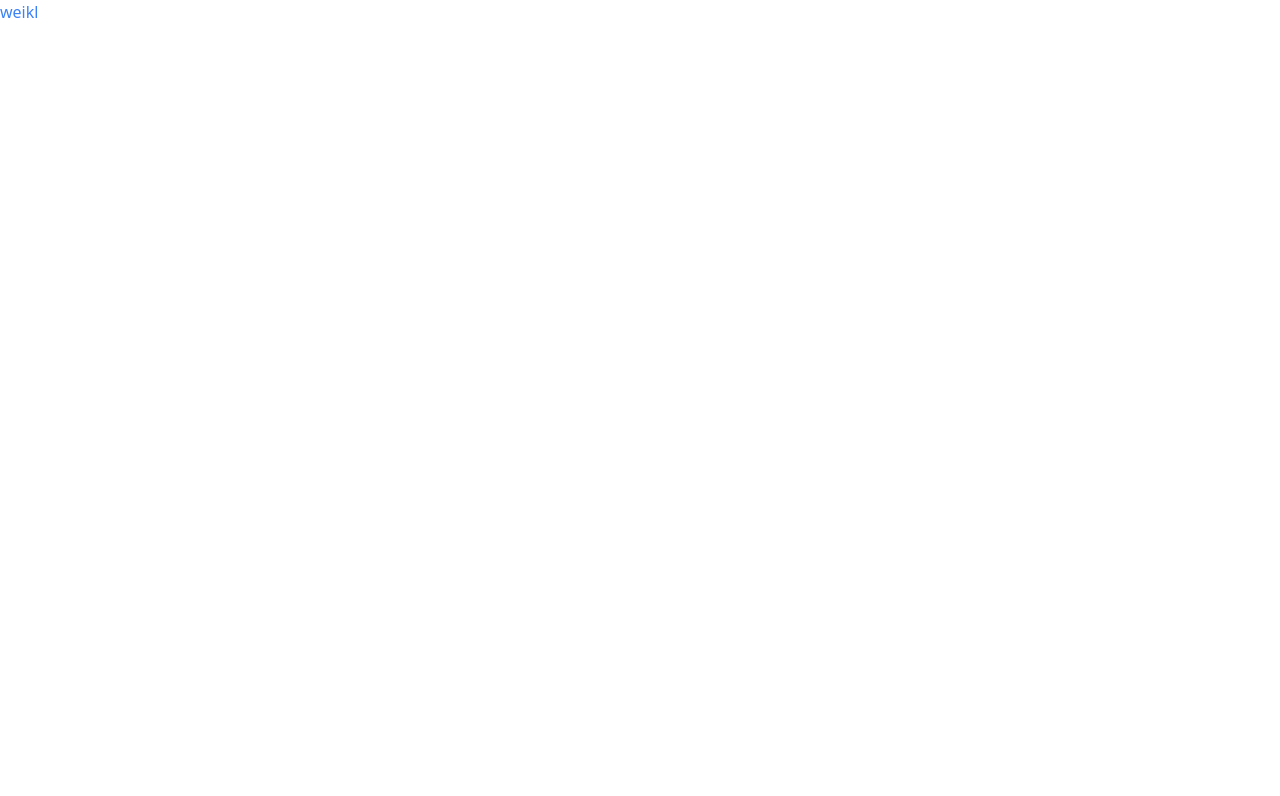
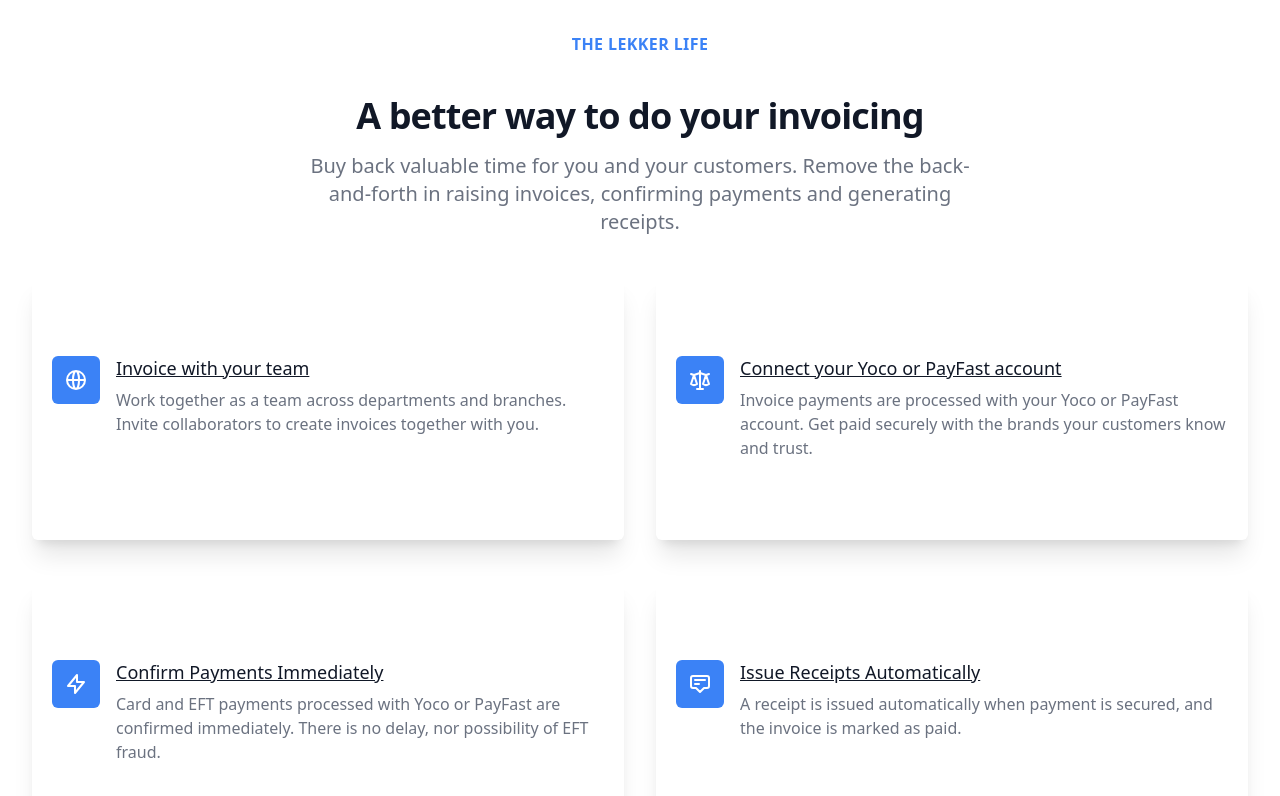
Before and after one commit to hqmhc/lekker-web, a React (Create React App) app: page / in a window 1280 px wide. Shown: the top 796 px of the page. Built offline with nearby package versions, Linux system fonts and the light colour scheme.

Commit message:
add features page

```diff
--- a/src/App.js
+++ b/src/App.js
@@ -1,10 +1,11 @@
 import logo from './logo.svg';
 import './App.css';
+import { Features } from './components/pages/Features';
 
 function App() {
   return (
-    <div className="text-blue-500">
-     <p>weikl</p>
+    <div >
+     <Features/>
 
     </div>
   );
--- /dev/null
+++ b/src/components/pages/Features.jsx
@@ -0,0 +1,83 @@
+
+export const Features = () => {
+
+  return (
+     <div>
+        <div className="flex justify-center">
+<div className=" flex justify-center  flex-col py-8">
+    <div className="">
+<h2 class="text-base text-blue-500 font-semibold tracking-wide uppercase">
+                The lekker life</h2>
+                </div>
+
+</div>
+</div>
+
+<div class=" bg-white">
+    <div class="max-w-7xl mx-auto px-4 sm:px-6 lg:px-8">
+        <div class="lg:text-center">
+
+                <p class="mt-2 text-3xl leading-8 font-extrabold tracking-tight text-gray-900 sm:text-4xl">A better way to do your invoicing</p>
+                <p class="mt-4 max-w-2xl text-xl text-gray-500 lg:mx-auto">Buy back valuable time for you and your customers. Remove the back-and-forth in raising invoices, confirming payments and generating receipts.</p></div><div class="mt-10"><dl class="space-y-10 md:space-y-0 md:grid md:grid-cols-2 md:gap-x-8 md:gap-y-10">
+                    <div class=" px-5 relative shadow-xl rounded-md py-20">
+                        <dt>
+                            <div class=" absolute flex items-center justify-center h-12 w-12 rounded-md bg-blue-500 text-white">
+                                <svg xmlns="http://www.w3.org/2000/svg" fill="none" viewBox="0 0 24 24" stroke-width="2" stroke="currentColor" aria-hidden="true" class="h-6 w-6"><path stroke-linecap="round" stroke-linejoin="round" d="M21 12a9 9 0 01-9 9m9-9a9 9 0 00-9-9m9 9H3m9 9a9 9 0 01-9-9m9 9c1.657 0 3-4.03 3-9s-1.343-9-3-9m0 18c-1.657 0-3-4.03-3-9s1.343-9 3-9m-9 9a9 9 0 019-9"></path>
+                                </svg>
+                                </div>
+                                <p class="ml-16 text-lg leading-6 font-medium text-gray-900 underline">Invoice with your team</p>
+                                </dt>
+                                <dd class="mt-2 ml-16 text-base text-gray-500">
+                                    Work together as a team across departments and branches. Invite collaborators to create invoices together with you.</dd>
+                                    </div>
+
+
+                                    <div class=" px-5 relative shadow-xl rounded-md py-20">
+                                        <dt>
+                                            <div class="absolute flex items-center justify-center h-12 w-12 rounded-md bg-blue-500 text-white"><svg xmlns="http://www.w3.org/2000/svg" fill="none" viewBox="0 0 24 24" stroke-width="2" stroke="currentColor" aria-hidden="true" class="h-6 w-6"><path stroke-linecap="round" stroke-linejoin="round" d="M3 6l3 1m0 0l-3 9a5.002 5.002 0 006.001 0M6 7l3 9M6 7l6-2m6 2l3-1m-3 1l-3 9a5.002 5.002 0 006.001 0M18 7l3 9m-3-9l-6-2m0-2v2m0 16V5m0 16H9m3 0h3">
+                                                </path></svg>
+                                                </div>
+                                                <p class="ml-16 text-lg leading-6 font-medium text-gray-900 underline">Connect your Yoco or PayFast account</p>
+                                                </dt><dd class="mt-2 ml-16 text-base text-gray-500">Invoice payments are processed with your Yoco or PayFast account. Get paid securely with the brands your customers know and trust.</dd></div>
+
+
+
+                                                <div class="px-5 relative shadow-xl  rounded-md py-20">
+                                                    <dt>
+                                                        <div class="absolute flex items-center justify-center h-12 w-12 rounded-md bg-blue-500 text-white"><svg xmlns="http://www.w3.org/2000/svg" fill="none" viewBox="0 0 24 24" stroke-width="2" stroke="currentColor" aria-hidden="true" class="h-6 w-6"><path stroke-linecap="round" stroke-linejoin="round" d="M13 10V3L4 14h7v7l9-11h-7z"></path>
+                                                        </svg>
+                                                        </div>
+                                                        <p class="ml-16 text-lg leading-6 font-medium text-gray-900 underline">
+                                                            Confirm Payments Immediately</p>
+                                                            </dt>
+                                                            <dd class="mt-2 ml-16 text-base text-gray-500">
+                                                                Card and EFT payments processed with Yoco or PayFast are confirmed immediately. There is no delay, nor possibility of EFT fraud.</dd>
+                                                                </div>
+                                                                <div class="px-5 relative shadow-xl rounded-md py-20"><dt>
+                                                                    <div class="absolute flex items-center justify-center h-12 w-12 rounded-md bg-blue-500 text-white">
+                                                                        <svg xmlns="http://www.w3.org/2000/svg" fill="none" viewBox="0 0 24 24" stroke-width="2" stroke="currentColor" aria-hidden="true" class="h-6 w-6"><path stroke-linecap="round" stroke-linejoin="round" d="M7 8h10M7 12h4m1 8l-4-4H5a2 2 0 01-2-2V6a2 2 0 012-2h14a2 2 0 012 2v8a2 2 0 01-2 2h-3l-4 4z"></path></svg></div><p class="ml-16 text-lg leading-6 font-medium text-gray-900 underline">Issue Receipts Automatically</p>
+                                                                        </dt><dd class="mt-2 ml-16 text-base text-gray-500">A receipt is issued automatically when payment is secured, and the invoice is marked as paid.</dd>
+                                                                        </div>
+                                                                        </dl>
+                                                                        </div>
+                                                                        </div>
+                                                                        </div>
+</div>
+
+
+
+
+
+
+
+
+
+
+
+
+
+
+
+
+  );
+};
--- a/tailwind.config.js
+++ b/tailwind.config.js
@@ -1,8 +1,8 @@
 /** @type {import('tailwindcss').Config} */
 module.exports = {
-  content: ["./src/**/*.{html,js}"],
+  content: ['./src/**/*.{js,jsx,ts,tsx}'],
   theme: {
     extend: {},
   },
   plugins: [],
-}
+};
```
